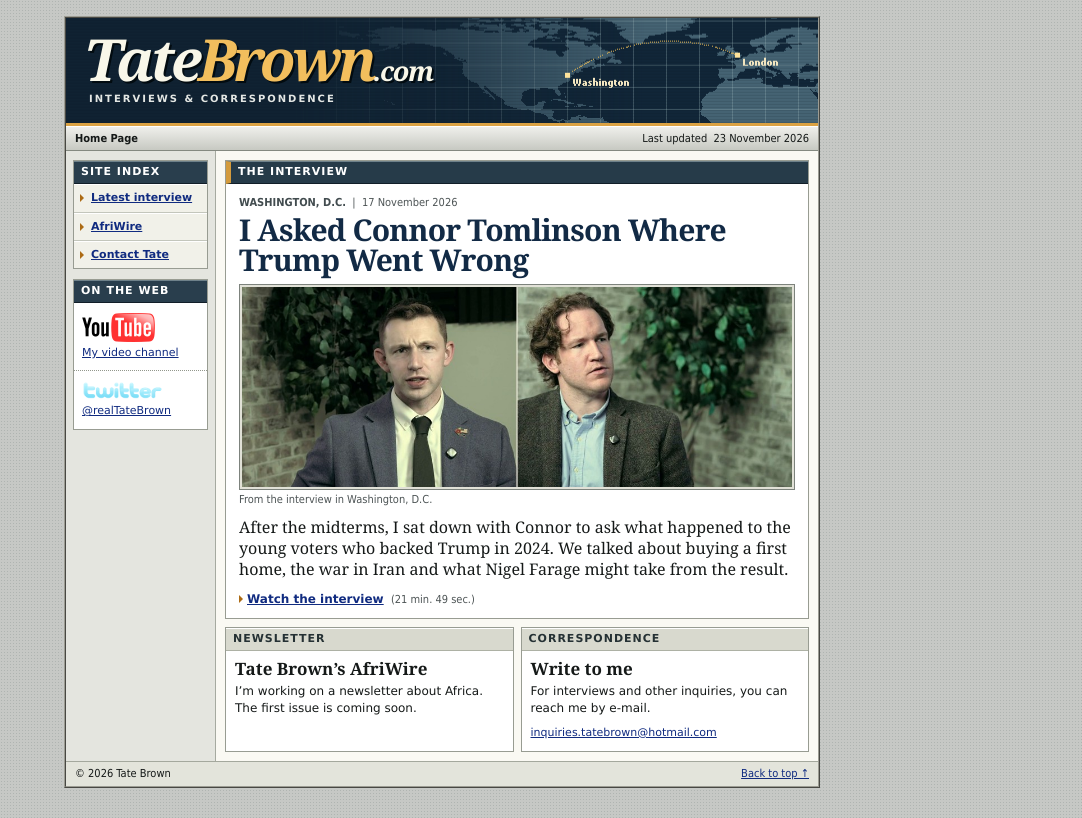
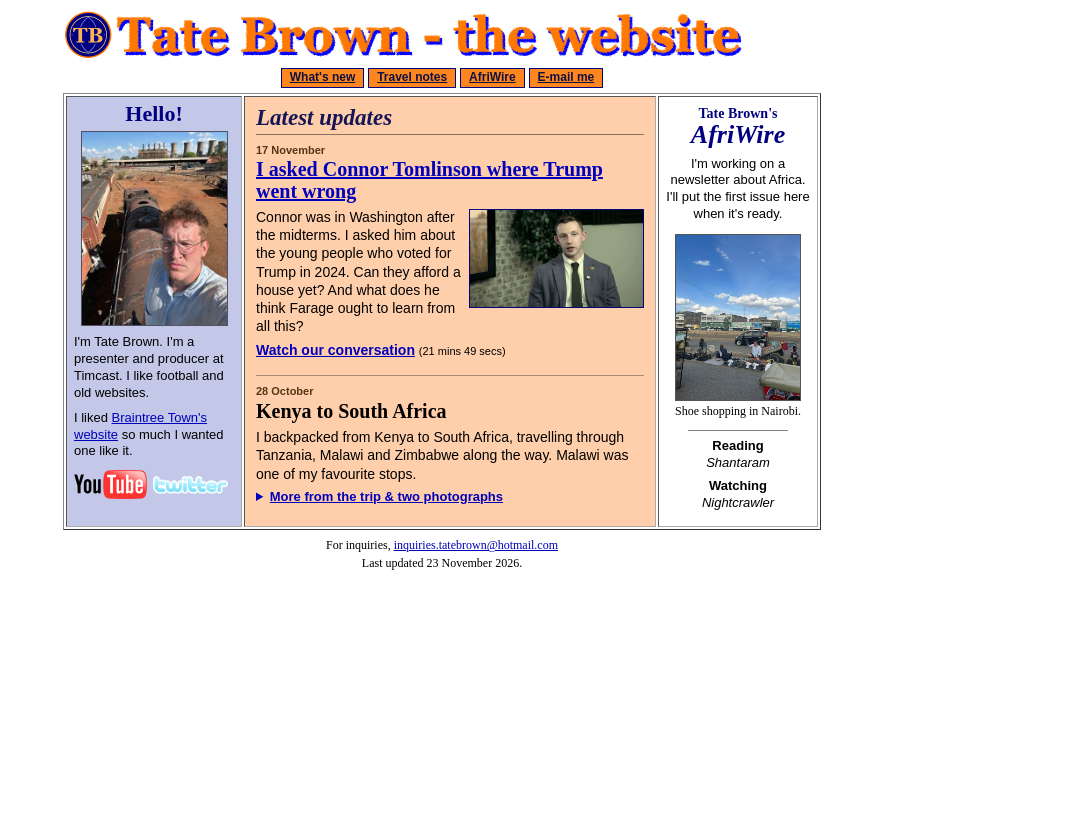
Before and after one commit to tatewbrown/tatebrown, a plain HTML site: page index.html in a window 1280 px wide. Shown: the whole page, without its empty margins (198-1280 px from the left). Drawn offline with Linux system fonts and the light colour scheme.

Commit message:
Restore the Braintree masthead and build the homepage around Tate’s own photos and notes

```diff
--- a/assets/home.css
+++ b/assets/home.css
@@ -1,104 +1,60 @@
 * { box-sizing: border-box; }
-html { background: #c6c8c5; }
-body {
-  margin: 0;
-  padding: 16px 8px 30px;
-  background: radial-gradient(#afb4b1 .65px, transparent .85px) 0 0 / 3px 3px;
-  min-height: 100vh;
-  color: #151918;
-  font: 14px/1.4 Verdana, Arial, sans-serif;
+body { margin: 8px; background: white; color: black; font: 14px/1.3 Arial, Helvetica, sans-serif; }
+a { color: #0000bb; }
+a:visited { color: #551a8b; }
+a:hover, summary:hover { color: #a33000; }
+a:focus-visible, summary:focus-visible { outline: 2px dotted navy; outline-offset: 2px; }
+img { display: block; max-width: 100%; height: auto; }
+.site { max-width: 758px; margin: 0 auto; }
+.skip { position: absolute; top: -80px; padding: 4px; background: white; }
+.skip:focus { top: 3px; }
+h1 { margin: 0 0 4px; }
+h1 img { margin: auto; }
+nav { margin-bottom: 5px; text-align: center; }
+nav a, nav a:visited { display: inline-block; padding: 1px 8px; border: 1px solid #000080; background: #fd861e; color: #101041; font-weight: bold; font-size: 12px; }
+main { display: grid; gap: 2px; padding: 2px; border: 1px outset #888; grid-template-columns: 176px minmax(0,1fr) 160px; grid-template-areas: "hello news wire"; }
+main > * { min-width: 0; border: 1px inset #aaa; }
+h2, h3, p, figure { margin: 0; }
+.news { grid-area: news; padding: 8px 11px 12px; background: #ffcfab; }
+.news h2 { padding-bottom: 4px; border-bottom: 1px solid #857265; color: #151555; font: bold italic 23px/1.1 'Times New Roman', serif; }
+article { padding-top: 8px; }
+article + article { border-top: 1px solid #a78c79; margin-top: 10px; }
+.date { font-size: 11px; font-weight: bold; color: #553515; }
+h3 { font: bold 20px/1.07 'Times New Roman', Times, serif; margin: 1px 0 6px; }
+article p { margin-bottom: 6px; }
+article .date { margin-bottom: 2px; }
+.video-photo { float: right; width: 45%; margin: 1px 0 4px 8px; }
+.video-photo img { border: 1px solid navy; }
+article::after { content: ""; display: block; clear: both; }
+small { white-space: nowrap; font-size: 11px; }
+summary { width: fit-content; color: #0000bb; cursor: pointer; text-decoration: underline; font-weight: bold; font-size: 13px; }
+details[open] summary { margin-bottom: 9px; }
+details figure { margin: 8px auto; }
+details img { max-width: 250px; width: 100%; border: 1px solid #675d55; }
+figcaption { margin-top: 3px; font: 12px/1.25 'Times New Roman', serif; }
+.hello { grid-area: hello; padding: 5px 7px 9px; background: #c3c8e8; font-size: 13px; }
+.hello h2 { margin: 0 0 5px; text-align: center; color: navy; font: bold 22px/1.1 'Times New Roman', serif; }
+.portrait { margin: 0 auto; width: 147px; border: 1px solid #515064; }
+.hello p { margin: 8px 0; }
+.social { display: flex; align-items: center; flex-wrap: wrap; gap: 6px; margin-top: 10px; }
+.social a { display: block; }
+aside { grid-area: wire; padding: 9px 7px; text-align: center; font-size: 13px; }
+aside h2 { font: bold 14px/1.1 'Times New Roman', serif; color: navy; }
+aside h2 em { font-size: 26px; }
+aside p { margin: 6px 0; }
+aside figure { margin: 11px auto; max-width: 126px; }
+aside img { border: 1px solid #555; }
+aside hr { width: 70%; border: 0; border-top: 1px solid #808080; }
+footer { margin-top: 6px; text-align: center; font: 12px/1.5 'Times New Roman', serif; }
+footer a { overflow-wrap: anywhere; }
+@media (max-width: 640px) {
+  main { grid-template-columns: minmax(0,1fr) minmax(0,1fr); grid-template-areas: "news news" "hello wire"; }
+  .news { padding: 9px; }
+  .hello, aside { padding: 7px; }
+  nav a { padding-block: 5px; }
 }
-a { color: #102b80; }
-a:visited { color: #643884; }
-a:hover { color: #8b3600; }
-a:focus-visible { outline: 2px solid #c76300; outline-offset: 2px; }
-.skip { position: absolute; left: -9999px; }
-.skip:focus { left: 12px; top: 5px; z-index: 1; padding: 4px; background: white; }
-.page { max-width: 756px; margin: 0 auto; background: #faf9f3; border: 2px ridge #9c9c93; }
-.masthead {
-  height: 108px;
-  padding: 10px 18px;
-  background: #102232 url(atlantic-masthead.png) center right / auto 108px no-repeat;
-  border-bottom: 3px solid #dba243;
-  overflow: hidden;
+@media (max-width: 380px) {
+  body { margin: 4px; }
+  .video-photo { width: 43%; }
+  nav a { padding-inline: 5px; }
 }
-.wordmark, .wordmark:visited, .wordmark:hover {
-  display: inline-block; color: #f9f7e9; text-decoration: none;
-  font: bold italic 58px/1.07 Georgia, 'Times New Roman', serif;
-  letter-spacing: -4px; text-shadow: 2px 2px #020b10;
-}
-.wordmark span { color: #f2be5d; }
-.wordmark small { font-size: 27px; letter-spacing: -1.5px; }
-.masthead p { margin: 2px 0 0 5px; font: bold 10px/1.4 Verdana, sans-serif; letter-spacing: 2px; color: #e4e7e4; text-transform: uppercase; }
-.dateline, footer {
-  display: flex; align-items: center; justify-content: space-between; gap: 6px;
-  font: 11px/1.4 Tahoma, Verdana, sans-serif;
-}
-.dateline { padding: 4px 9px; background: linear-gradient(#efefeb,#c7c9c2); border-top: 1px solid white; border-bottom: 1px solid #848980; }
-.columns { display: grid; grid-template-columns: 150px minmax(0,1fr); }
-aside { padding: 9px 7px; background: #e4e5df; border-right: 1px solid #a6aaa0; }
-.bar {
-  margin: 0; padding: 3px 7px; background: #293e4d; color: #fff;
-  border-top: 1px solid #6e818a; border-bottom: 1px solid #111e28;
-  font: bold 11px/1.35 Verdana, sans-serif; letter-spacing: 1px; text-transform: uppercase;
-}
-aside section, aside nav, article, .lower section { border: 1px solid #989c92; background: #fff; }
-aside ul { margin: 0; padding: 0; list-style: none; }
-.directory li + li { border-top: 1px solid #c3c6bc; }
-.directory a {
-  display: block; padding: 6px 4px 6px 17px; position: relative; font: bold 11px/1.3 Verdana,sans-serif;
-  background: #f1f1e9; border-top: 1px solid white;
-}
-.directory a::before, .watch a::before { content: ''; display: inline-block; border: 4px solid transparent; border-left-color: #ac6b14; }
-.directory a::before { position: absolute; left: 6px; top: 9px; }
-.elsewhere { margin-top: 10px; }
-.elsewhere li { padding: 10px 8px; }
-.elsewhere li + li { border-top: 1px dotted #92978c; }
-.elsewhere img { display: block; object-fit: contain; object-position: left; }
-.elsewhere a span { display: block; margin-top: 3px; font: 11px/1.4 Verdana,sans-serif; }
-main { min-width: 0; padding: 9px; }
-.feature-bar { background: #263b49; border-left: 5px solid #d49b3d; }
-.story { padding: 11px 13px 10px; }
-.byline, figcaption, .watch span { font: 11px/1.45 Tahoma, Verdana,sans-serif; color: #4e5556; }
-.byline b { text-transform: uppercase; color: #424c4f; }
-h1 { margin: 4px 0 9px; font: bold 30px/1 Georgia,'Times New Roman',serif; letter-spacing: -.8px; }
-h1 a, h1 a:visited { color: #122a45; text-decoration: none; }
-h1 a:hover { text-decoration: underline; }
-figure { margin: 0; }
-figure a { display: block; padding: 2px; border: 1px solid #7d837d; background: #e1e1d7; }
-figure img { display: block; width: 100%; height: auto; }
-figcaption { margin-top: 2px; }
-.story p { margin: 9px 0; font: 16px/1.33 Georgia,'Times New Roman',serif; }
-.story .watch { margin: 0; font: bold 12px/1.5 Verdana,sans-serif; }
-.watch span { margin-left: 3px; }
-.lower { display: grid; grid-template-columns: 1fr 1fr; gap: 7px; margin-top: 8px; }
-.lower .bar { background: #d8d9ce; color: #253134; border-top-color: white; border-bottom-color: #adb1a4; }
-.note { padding: 8px 9px 10px; }
-h3 { margin: 0; font: bold 17px/1.2 Georgia,serif; }
-.note p { margin: 4px 0; font: 12px/1.45 Verdana,sans-serif; }
-.address { overflow-wrap: anywhere; font: 11px/1.5 Verdana,sans-serif; }
-footer { border-top: 1px solid #a4a89d; padding: 4px 9px; background: #e3e4db; }
-@media (max-width: 620px) {
-  body { padding: 4px; }
-  .columns { display: flex; flex-direction: column; }
-  aside { display: contents; }
-  nav { order: 0; }
-  main { order: 1; padding: 6px; }
-  .elsewhere { order: 2; margin: 0 6px 6px; }
-  .elsewhere ul, .directory { display: flex; flex-wrap: wrap; }
-  .elsewhere li + li { border-top: 0; }
-  nav .bar { position: absolute; clip-path: inset(50%); }
-  .directory li { flex: 1; }
-  .directory li + li { border-top: none; border-left: 1px solid #bbbeb4; }
-  .directory a { padding-block: 9px; }
-  .directory a::before { top: 12px; }
-  .masthead { background-position: left center; }
-  .wordmark { font-size: 50px; }
-  .dateline { font-size: 10px; }
-}
-@media (max-width: 440px) {
-  .lower { grid-template-columns: 1fr; }
-  .story { padding: 9px; }
-  h1 { font-size: 26px; }
-  .masthead { background-position: 38% center; }
-}
--- a/index.html
+++ b/index.html
@@ -3,66 +3,64 @@
 <head>
   <meta charset="utf-8">
   <meta name="viewport" content="width=device-width, initial-scale=1">
-  <title>Tate Brown | Home Page</title>
-  <meta name="description" content="Tate Brown's interviews, AfriWire newsletter and contact information.">
+  <title>The Tate Brown website</title>
+  <meta name="description" content="Tate Brown's interviews, photographs and notes from the road.">
   <link rel="canonical" href="https://tatebrown.com/">
   <link rel="stylesheet" href="assets/home.css">
 </head>
-<body id="top">
-  <a class="skip" href="#main">Skip to main story</a>
-  <div class="page">
+<body>
+  <a class="skip" href="#news">Skip to latest updates</a>
+  <div class="site">
     <header>
-      <div class="masthead">
-        <a class="wordmark" href="#top" aria-label="Tate Brown home">Tate<span>Brown</span><small>.com</small></a>
-        <p>Interviews &amp; correspondence</p>
-      </div>
-      <div class="dateline"><b>Home Page</b><span>Last updated &nbsp;<time datetime="2026-11-23">23 November 2026</time></span></div>
+      <h1><img src="assets/tate-brown-header.png" width="758" height="55" alt="Tate Brown - the website"></h1>
+      <nav aria-label="Sections"><a href="#news">What's new</a> <a href="#travels">Travel notes</a> <a href="#afriwire">AfriWire</a> <a href="mailto:inquiries.tatebrown@hotmail.com">E-mail me</a></nav>
     </header>
-    <div class="columns">
-      <aside>
-        <nav aria-labelledby="directory">
-          <h2 class="bar" id="directory">Site index</h2>
-          <ul class="directory">
-            <li><a href="#interview">Latest interview</a></li>
-            <li><a href="#afriwire">AfriWire</a></li>
-            <li><a href="#contact">Contact Tate</a></li>
-          </ul>
-        </nav>
-        <section class="elsewhere">
-          <h2 class="bar">On the web</h2>
-          <ul>
-            <li><a href="https://www.youtube.com/channel/UC6whRRR7rwggb6zMzaMsJRg"><img class="yt" src="assets/youtube.png" width="73" height="29" alt="YouTube"><span>My video channel</span></a></li>
-            <li><a href="https://x.com/realTateBrown"><img class="tw" src="assets/twitter.png" width="81" height="19" alt="Twitter"><span>@realTateBrown</span></a></li>
-          </ul>
-        </section>
+    <main>
+      <section class="news" id="news" aria-labelledby="latest">
+        <h2 id="latest">Latest updates</h2>
+        <article>
+          <p class="date"><time datetime="2026-11-17">17 November</time></p>
+          <h3><a href="https://www.youtube.com/watch?v=yFYT_Ofc8hA">I asked Connor Tomlinson where Trump went wrong</a></h3>
+          <a class="video-photo" href="https://www.youtube.com/watch?v=yFYT_Ofc8hA" aria-label="Watch the interview with Connor Tomlinson"><img src="assets/connor-in-dc.jpg" width="540" height="304" alt="A still from the interview in Washington"></a>
+          <p>Connor was in Washington after the midterms. I asked him about the young people who voted for Trump in 2024. Can they afford a house yet? And what does he think Farage ought to learn from all this?</p>
+          <p><b><a href="https://www.youtube.com/watch?v=yFYT_Ofc8hA">Watch our conversation</a></b> <small>(21 mins 49 secs)</small></p>
+        </article>
+        <article id="travels">
+          <p class="date"><time datetime="2026-10-28">28 October</time></p>
+          <h3>Kenya to South Africa</h3>
+          <p>I backpacked from Kenya to South Africa, travelling through Tanzania, Malawi and Zimbabwe along the way. Malawi was one of my favourite stops.</p>
+          <details>
+            <summary>More from the trip &amp; two photographs</summary>
+            <p>Before I got to South Africa, people I met further north kept warning me about it. In Johannesburg, I asked a friend whether he knew someone who could take me around the city centre. He found me a man about six foot five. I paid him about $100 to walk around with me for a few hours.</p>
+            <figure><img src="assets/kariobangi.jpg" width="475" height="633" alt="Shopping for shoes at a roadside stall in Nairobi"><figcaption>Shoe shopping in Kariobangi, Nairobi.</figcaption></figure>
+            <figure><img src="assets/monument-hill.jpg" width="475" height="633" alt="The Kleinreus figure and busts on Monument Hill"><figcaption>Monument Hill, Orania, South Africa.</figcaption></figure>
+            <p><a href="https://www.patrickcasey.com/p/a-zoomer-backpacks-through-africa">A longer conversation about the trip</a></p>
+          </details>
+        </article>
+      </section>
+      <section class="hello" aria-labelledby="hello">
+        <h2 id="hello">Hello!</h2>
+        <img class="portrait" src="assets/tate-on-the-engine.jpg" width="330" height="440" alt="Tate on a steam locomotive">
+        <p>I'm Tate Brown. I'm a presenter and producer at Timcast. I like football and old websites.</p>
+        <p>I liked <a href="https://www.braintreetownfc.org.uk/">Braintree Town's website</a> so much I wanted one like it.</p>
+        <div class="social">
+          <a href="https://www.youtube.com/channel/UC6whRRR7rwggb6zMzaMsJRg"><img src="assets/youtube.png" width="73" height="29" alt="Tate's YouTube channel"></a>
+          <a href="https://x.com/realTateBrown"><img src="assets/twitter.png" width="75" height="18" alt="Tate on Twitter, @realTateBrown"></a>
+        </div>
+      </section>
+      <aside id="afriwire" aria-labelledby="wire">
+        <h2 id="wire">Tate Brown's<br><em>AfriWire</em></h2>
+        <p>I'm working on a newsletter about Africa. I'll put the first issue here when it's ready.</p>
+        <figure><img src="assets/kariobangi.jpg" width="475" height="633" alt="Tate trying on shoes at a roadside stall"><figcaption>Shoe shopping in Nairobi.</figcaption></figure>
+        <hr>
+        <p><b>Reading</b><br><i>Shantaram</i></p>
+        <p><b>Watching</b><br><i>Nightcrawler</i></p>
       </aside>
-      <main id="main">
-        <article id="interview">
-          <h2 class="bar feature-bar">The interview</h2>
-          <div class="story">
-            <div class="byline"><b>Washington, D.C.</b> &nbsp;|&nbsp; <time datetime="2026-11-17">17 November 2026</time></div>
-            <h1><a href="https://www.youtube.com/watch?v=yFYT_Ofc8hA">I Asked Connor Tomlinson Where Trump Went Wrong</a></h1>
-            <figure>
-              <a href="https://www.youtube.com/watch?v=yFYT_Ofc8hA" aria-label="Watch the Connor Tomlinson interview"><img src="assets/tomlinson-interview.jpg" width="980" height="356" alt="Tate Brown and Connor Tomlinson in conversation in Washington"></a>
-              <figcaption>From the interview in Washington, D.C.</figcaption>
-            </figure>
-            <p>After the midterms, I sat down with Connor to ask what happened to the young voters who backed Trump in 2024. We talked about buying a first home, the war in Iran and what Nigel Farage might take from the result.</p>
-            <p class="watch"><a href="https://www.youtube.com/watch?v=yFYT_Ofc8hA">Watch the interview</a> <span>(21 min. 49 sec.)</span></p>
-          </div>
-        </article>
-        <div class="lower">
-          <section id="afriwire">
-            <h2 class="bar">Newsletter</h2>
-            <div class="note"><h3>Tate Brown’s AfriWire</h3><p>I’m working on a newsletter about Africa. The first issue is coming soon.</p></div>
-          </section>
-          <section id="contact">
-            <h2 class="bar">Correspondence</h2>
-            <div class="note"><h3>Write to me</h3><p>For interviews and other inquiries, you can reach me by e-mail.</p><a class="address" href="mailto:inquiries.tatebrown@hotmail.com">inquiries.tatebrown@hotmail.com</a></div>
-          </section>
-        </div>
-      </main>
-    </div>
-    <footer><span>© 2026 Tate Brown</span><a href="#top">Back to top ↑</a></footer>
+    </main>
+    <footer>
+      <p>For inquiries, <a href="mailto:inquiries.tatebrown@hotmail.com">inquiries.tatebrown@hotmail.com</a></p>
+      <p>Last updated 23 November 2026.</p>
+    </footer>
   </div>
 </body>
 </html>
```
Also changed, not shown: assets/atlantic-masthead.png (deleted), assets/connor-in-dc.jpg (added), assets/kariobangi.jpg (added), assets/monument-hill.jpg (added), assets/tate-brown-header.png (added), assets/tate-on-the-engine.jpg (added), assets/tomlinson-interview.jpg (deleted).
